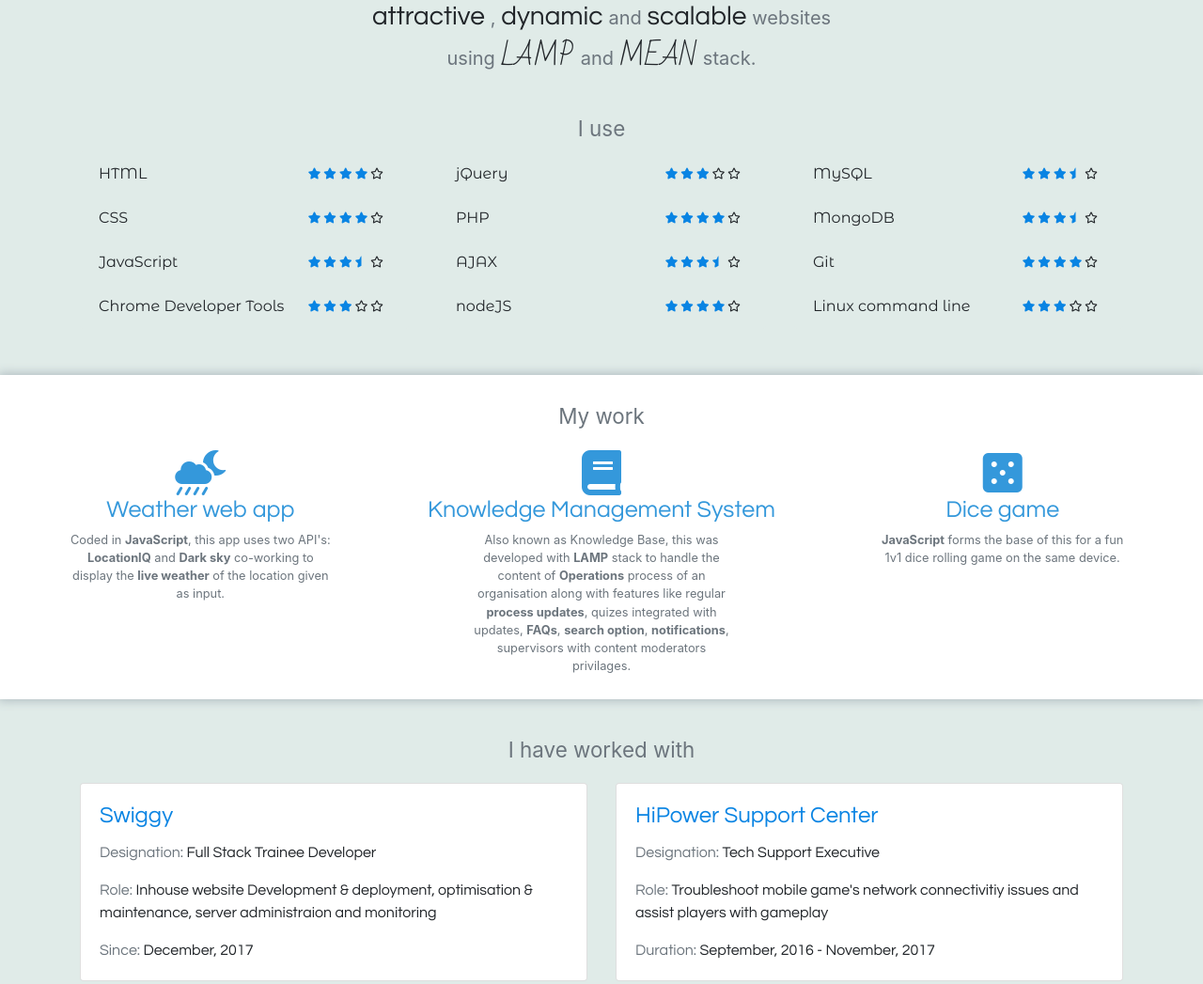
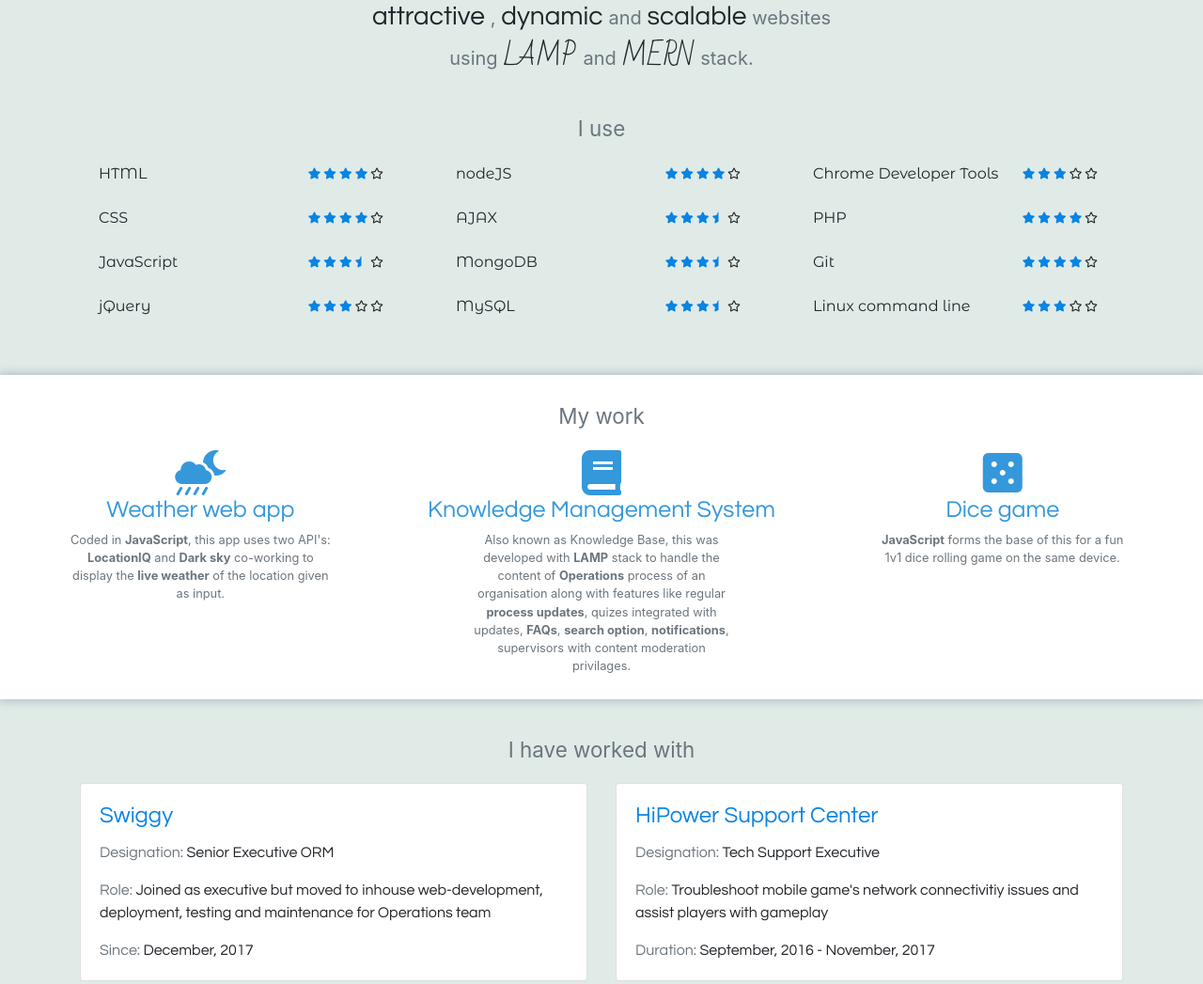
Before and after one commit to rahulkpal/bio, a plain HTML site: page index.html in a window 1280 px wide. Shown: the part 419-1466 px from the top of the page at 94% size. Drawn offline with nearby package versions, Linux system fonts and the light colour scheme.

Commit message:
Minor modifications in the order and the content.

```diff
--- a/index.html
+++ b/index.html
@@ -207,7 +207,7 @@
 			<div class="col-lg-7">
 				<div class="big-content">
 				  <h1 class="display-4"><small class="mutetext text-muted">I am </small><span class="firfon">Rahul Kumar Pal,</span></h1>
-				  <h2 class="display-4"><small class="mutetext text-muted">a </small><span class="secfon"> Full Stack Web Developer.</span></h2>
+				  <h2 class="display-4"><small class="mutetext text-muted">a </small><span class="firfon"> Full Stack Developer.</span></h2>
 				</div>
 			</div>
 			<div class="col-lg-5">
@@ -222,7 +222,7 @@
 				<div class="additionwrap">
 					<h3 class=""><small class="additional mutetext text-muted">I create</small></h3>
 					<h3 class=""><span class="firfon">attractive </span><small class="additional mutetext text-muted">, </small><span class="firfon">dynamic </span><small class="additional mutetext text-muted">and </small><span class="firfon">scalable </span><small class="additional mutetext text-muted">websites</small></h3>
-					<h3 class=""><small class="additional mutetext text-muted">using </small><span class="secfon">LAMP </span><small class="additional mutetext text-muted">and </small><span class="secfon">MEAN </span><small class="additional mutetext text-muted">stack.</small></h3>
+					<h3 class=""><small class="additional mutetext text-muted">using </small><span class="secfon">LAMP </span><small class="additional mutetext text-muted">and </small><span class="secfon">MERN </span><small class="additional mutetext text-muted">stack.</small></h3>
 				</div>
 			</div>
 		</div>
@@ -262,7 +262,7 @@
 					</span>
 				  </li>
 				  <li class="list-group-item d-flex justify-content-between align-items-center" style="border: none; background-color: #E0EBE8;">
-				    Chrome Developer Tools
+				    jQuery
 				    <span class="badge badge-pill">
 					    <i class="starfill fas fa-star"></i>
 					    <i class="starfill fas fa-star"></i>
@@ -276,17 +276,7 @@
 			<div class="col-lg-4 col-md-6">
 				<ul class="list-group">
 				  <li class="list-group-item d-flex justify-content-between align-items-center" style="border: none; background-color: #E0EBE8;">
-				    jQuery
-				    <span class="badge badge-pill">
-					    <i class="starfill fas fa-star"></i>
-					    <i class="starfill fas fa-star"></i>
-					    <i class="starfill fas fa-star"></i>
-					    <i class="far fa-star"></i>
-					    <i class="far fa-star"></i>
-					</span>
-				  </li>
-				  <li class="list-group-item d-flex justify-content-between align-items-center" style="border: none; background-color: #E0EBE8;">
-				    PHP
+				    nodeJS
 				    <span class="badge badge-pill">
 					    <i class="starfill fas fa-star"></i>
 					    <i class="starfill fas fa-star"></i>
@@ -306,19 +296,15 @@
 					</span>
 				  </li>
 				  <li class="list-group-item d-flex justify-content-between align-items-center" style="border: none; background-color: #E0EBE8;">
-				    nodeJS
+				    MongoDB
 				    <span class="badge badge-pill">
 					    <i class="starfill fas fa-star"></i>
 					    <i class="starfill fas fa-star"></i>
 					    <i class="starfill fas fa-star"></i>
-					    <i class="starfill fas fa-star"></i>
+					    <i class="starfill fas fa-star-half"></i>
 					    <i class="far fa-star"></i>
 					</span>
 				  </li>
-				</ul>
-			</div>
-			<div class="col-lg-4 col-md-6">
-				<ul class="list-group">
 				  <li class="list-group-item d-flex justify-content-between align-items-center" style="border: none; background-color: #E0EBE8;">
 				    MySQL
 				    <span class="badge badge-pill">
@@ -329,13 +315,27 @@
 					    <i class="far fa-star"></i>
 					</span>
 				  </li>
+				</ul>
+			</div>
+			<div class="col-lg-4 col-md-6">
+				<ul class="list-group">
 				  <li class="list-group-item d-flex justify-content-between align-items-center" style="border: none; background-color: #E0EBE8;">
-				    MongoDB
+				    Chrome Developer Tools
 				    <span class="badge badge-pill">
 					    <i class="starfill fas fa-star"></i>
 					    <i class="starfill fas fa-star"></i>
 					    <i class="starfill fas fa-star"></i>
-					    <i class="starfill fas fa-star-half"></i>
+					    <i class="far fa-star"></i>
+					    <i class="far fa-star"></i>
+					</span>
+				  </li>
+				  <li class="list-group-item d-flex justify-content-between align-items-center" style="border: none; background-color: #E0EBE8;">
+				    PHP
+				    <span class="badge badge-pill">
+					    <i class="starfill fas fa-star"></i>
+					    <i class="starfill fas fa-star"></i>
+					    <i class="starfill fas fa-star"></i>
+					    <i class="starfill fas fa-star"></i>
 					    <i class="far fa-star"></i>
 					</span>
 				  </li>
@@ -377,7 +377,7 @@
   'wip.html','_blank');">
 				<i class="fas fa-book fa-3x"></i>
 				<h6 class="projectcon">Knowledge Management System</h6>
-				<small id="" class="projectmini form-text text-muted">Also known as Knowledge Base, this was developed with <b>LAMP</b> stack to handle the content of <b>Operations</b> process of an organisation along with features like regular <b>process updates</b>, quizes integrated with updates, <b>FAQs</b>, <b>search option</b>, <b>notifications</b>, supervisors with content moderators privilages.</small>
+				<small id="" class="projectmini form-text text-muted">Also known as Knowledge Base, this was developed with <b>LAMP</b> stack to handle the content of <b>Operations</b> process of an organisation along with features like regular <b>process updates</b>, quizes integrated with updates, <b>FAQs</b>, <b>search option</b>, <b>notifications</b>, supervisors with content moderation privilages.</small>
 			</div>
 			<div class="icon col-lg-4" onmouseover="this.style.cursor = 'pointer';" onclick="window.open(
   'https://vicky724.github.io/dice-roll/','_blank');">
@@ -394,8 +394,8 @@
 			    <div class="company card">
 			      <div class="card-body">
 			        <h4 class="card-title head">Swiggy</h4>
-			        <p class="card-text firfon"><span class="text-muted">Designation: </span>Full Stack Trainee Developer</p>
-			        <p class="card-text firfon"><span class="text-muted">Role: </span>Inhouse website Development & deployment, optimisation & maintenance, server administraion and monitoring</p>
+			        <p class="card-text firfon"><span class="text-muted">Designation: </span>Senior Executive ORM</p>
+			        <p class="card-text firfon"><span class="text-muted">Role: </span>Joined as executive but moved to inhouse web-development, deployment, testing and maintenance for Operations team</p>
 			        <p class="card-text firfon"><span class="text-muted">Since: </span>December, 2017</p>
 			        <!-- <a href="#" class="btn btn-primary">More</a> -->
 			      </div>
```
